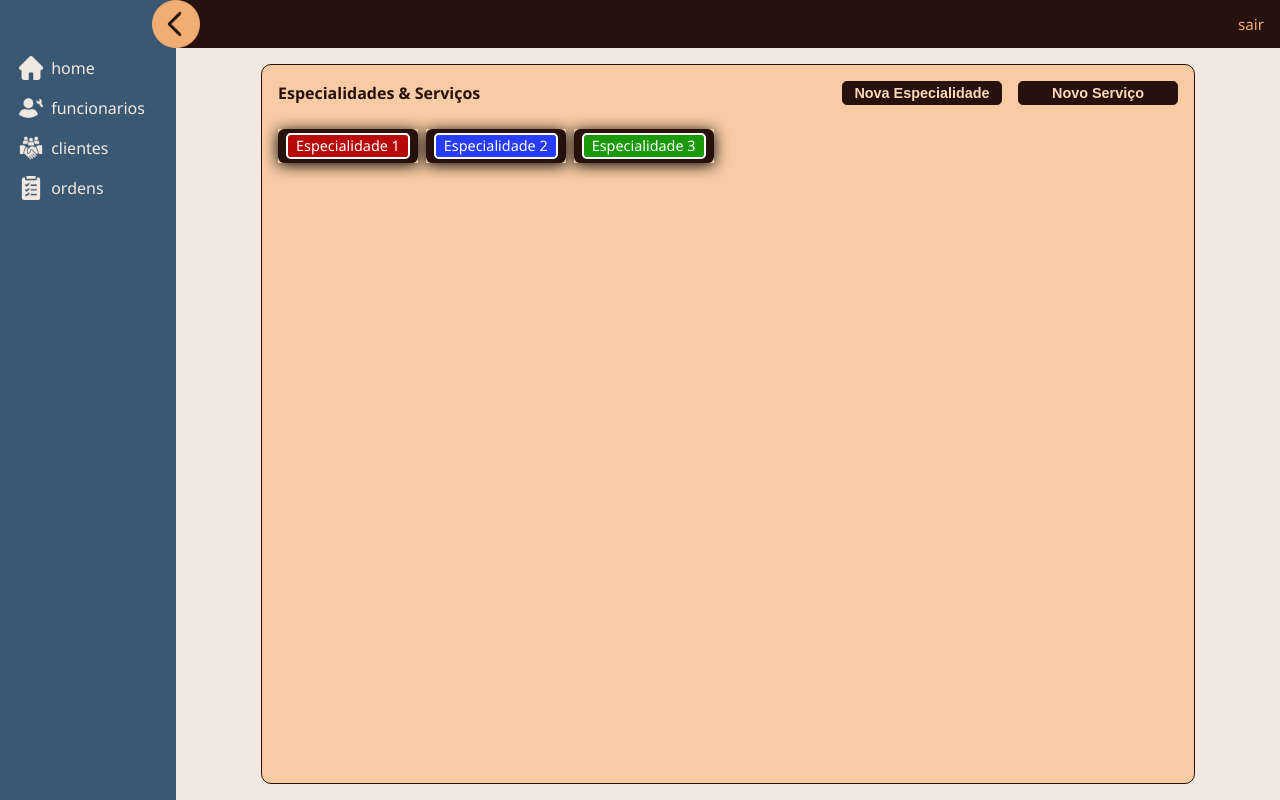
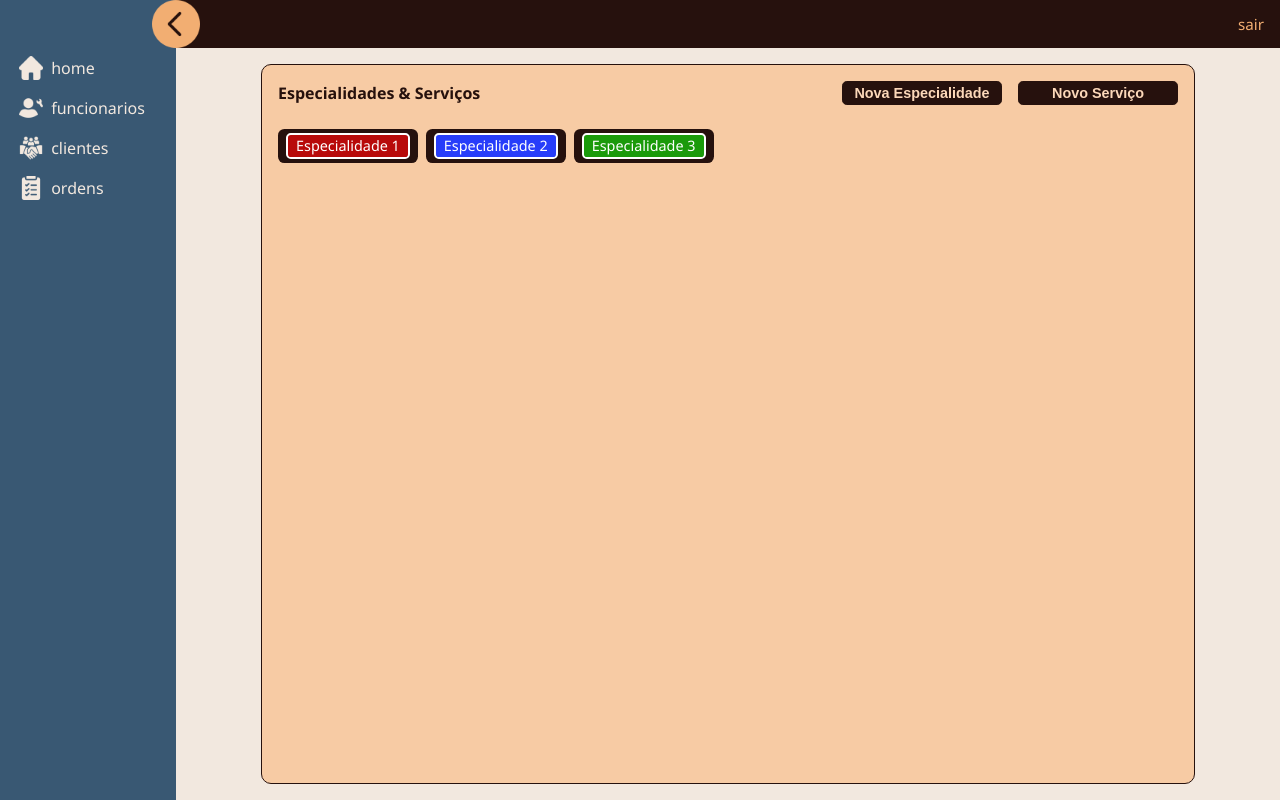
Before and after one commit to S-I-G-O-S/frontend, a React (Vite) app: page /especialidades in a window 1280 px wide. Built offline with nearby package versions, Linux system fonts and the light colour scheme.

Commit message:
Update especialidades.css

```diff
--- a/src/styles/especialidades.css
+++ b/src/styles/especialidades.css
@@ -112,7 +112,6 @@
                 flex-wrap: wrap;
                 column-gap: 0.5rem;
                 .especs {
-                    box-shadow: 0px 2px 15px black;
                     .headEspec {
                         display: flex;
                         align-items: center;
@@ -158,6 +157,7 @@
                             color: var(--marrom);
                         }
                         p:hover {
+
                             font-weight: 500;
                         }
                     }
```
